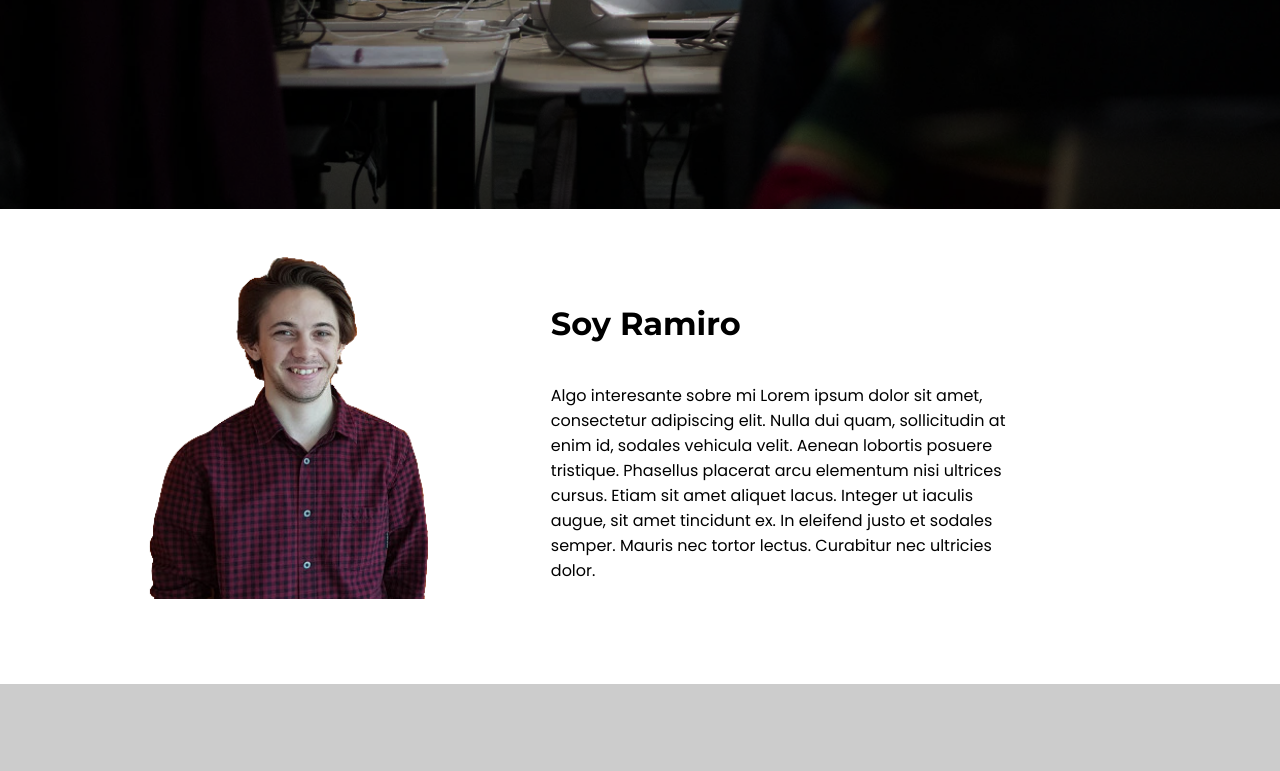
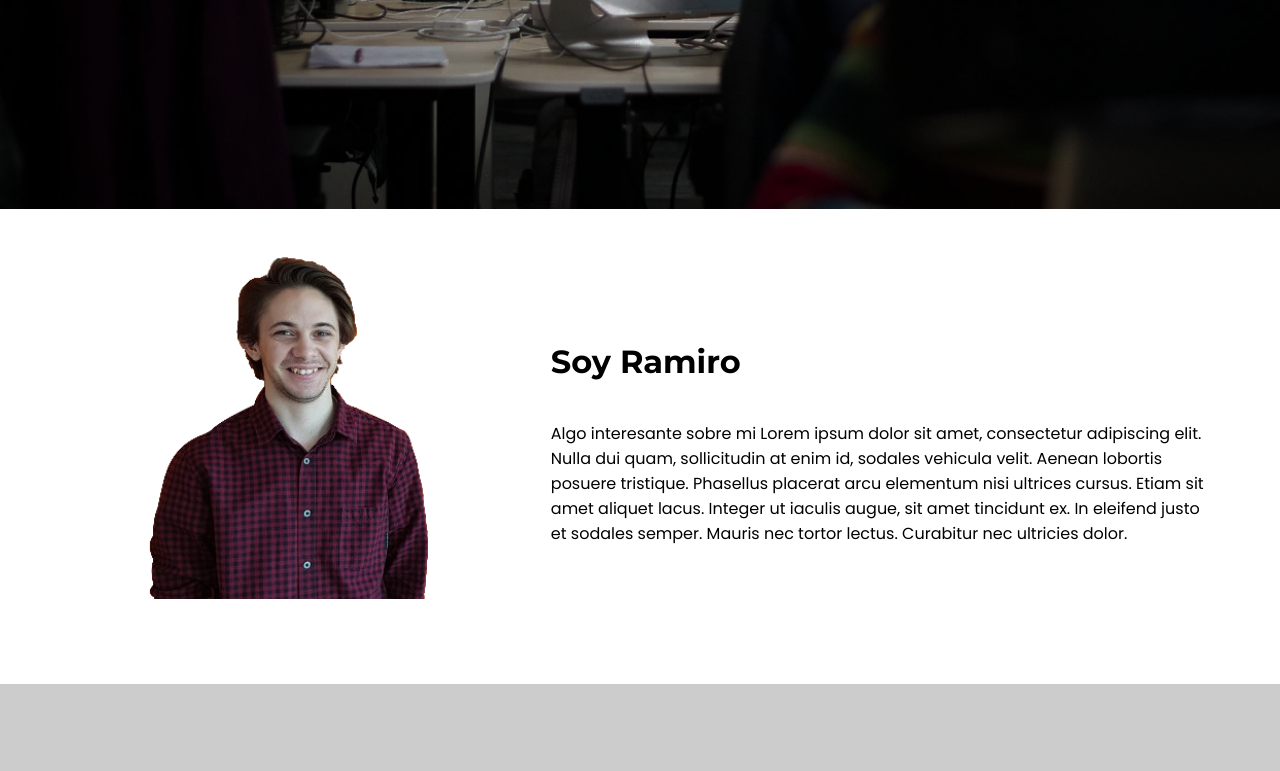
Before and after one commit to RamiroRiggeri/desafio-m4, a plain HTML site: page index.html in a window 1280 px wide. Shown: the part 407-1178 px from the top of the page. Drawn offline with Linux system fonts and the light colour scheme; no server answers.

Commit message:
correccion about-me__text (era el problema no description)

```diff
--- a/pages/index/index.css
+++ b/pages/index/index.css
@@ -99,7 +99,7 @@ body {
     flex-direction: column;
     grid-column-start: 2;
     grid-column-end: 2;
-    width: 600px;
+    width: 100%;
   }
   .about-me__subtitle {
     color: black;
@@ -107,7 +107,6 @@ body {
     text-align: left;
   }
   .about-me__description {
-    width: 80%;
     color: black;
   }
 }
```
